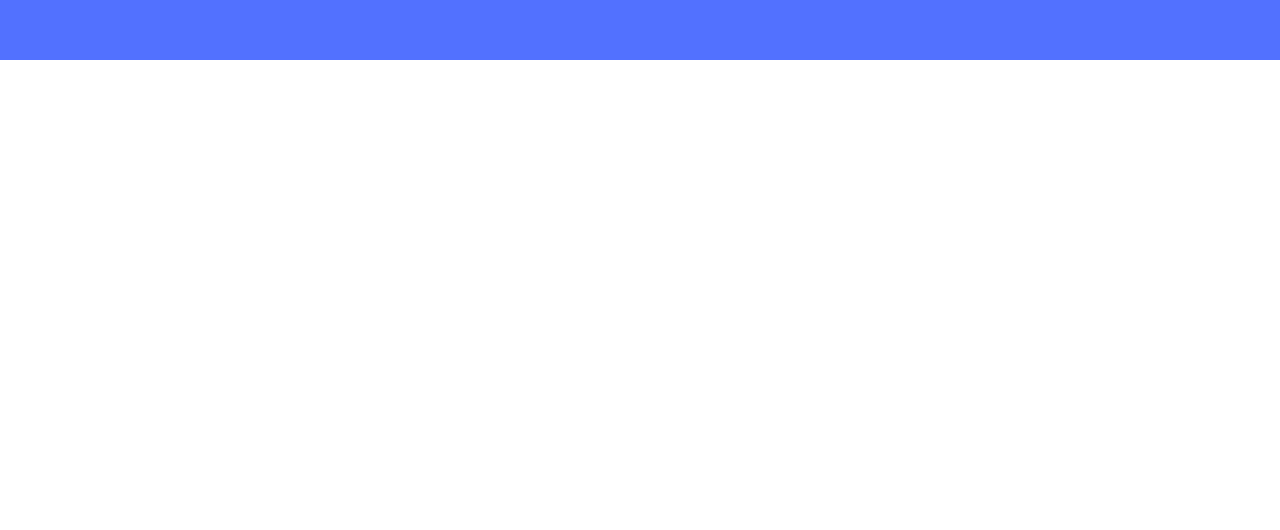
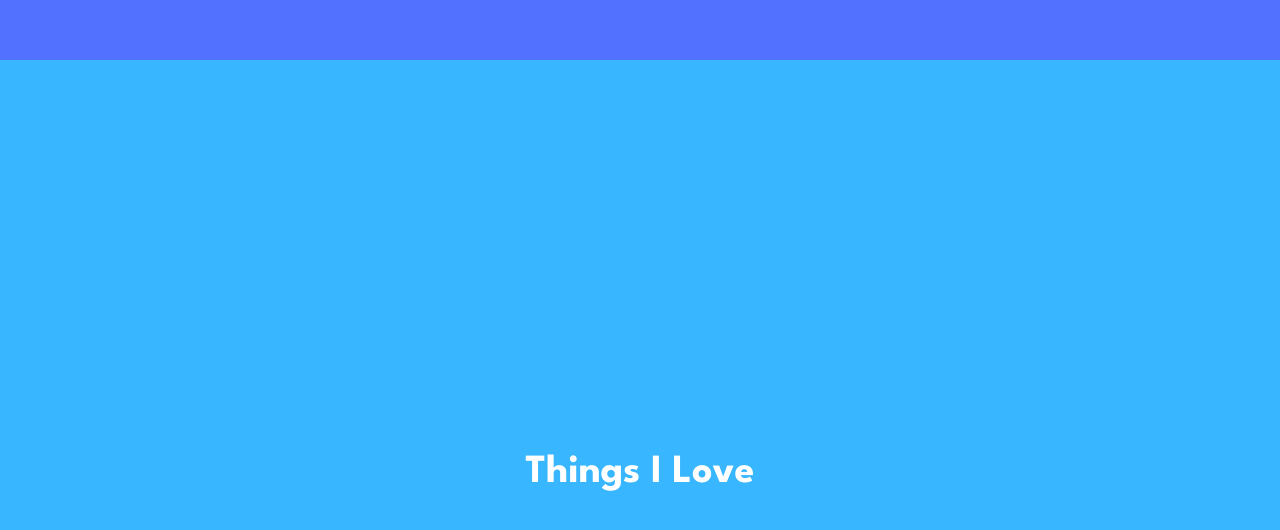
Before and after one commit to HindG/Web-cv, a Next.js app: page / in a window 1280 px wide. Shown: the part 2418-2948 px from the top of the page. Before the commit the page ends 2478 px from the top, so only its background shows below. Built offline with nearby package versions, Linux system fonts and the light colour scheme.

Commit message:
:sparkles: Added ThingsILovePage

```diff
--- /dev/null
+++ b/app/Pages/ThingsILovePage/ThingsILovePage.tsx
@@ -0,0 +1,11 @@
+import Title from "@/app/Components/Title"
+
+const containerStyle = { backgroundColor: "#38B6FF", height: "826px", display: "flex", alignItems: "center", justifyContent: "center" }
+
+export default function ThingsILovePage() {
+    return (
+        <section style={containerStyle}>
+            <Title title="Things I Love" color="#ffffff" />
+        </section>
+    )
+}
--- a/app/page.tsx
+++ b/app/page.tsx
@@ -3,6 +3,7 @@ import { Open_Sans } from 'next/font/google'
 import './reset-css.css'
 import BackgroundPage from "./Pages/BackgroundPage/BackgroundPage"
 import ShowcasePage from './Pages/ShowcasePage/ShowcasePage'
+import ThingsILovePage from './Pages/ThingsILovePage/ThingsILovePage'
 
 const open_sans = Open_Sans({
   subsets: ['latin']
@@ -14,6 +15,7 @@ export default function Home() {
       <HomePage />
       <BackgroundPage />
       <ShowcasePage />
+      <ThingsILovePage />
     </main>
   );
 }
```
